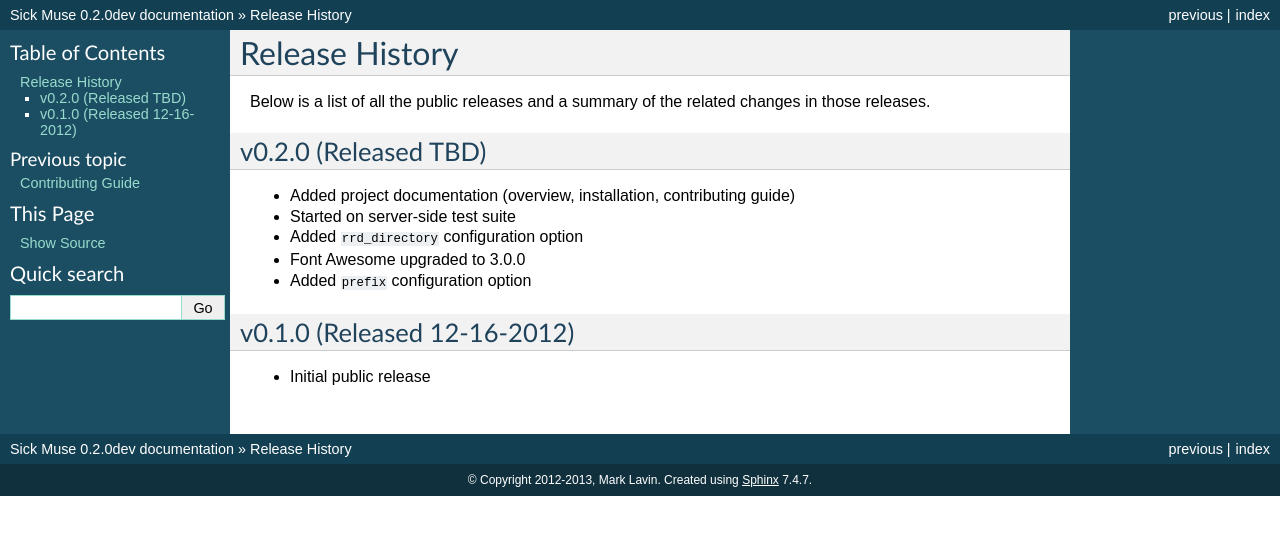
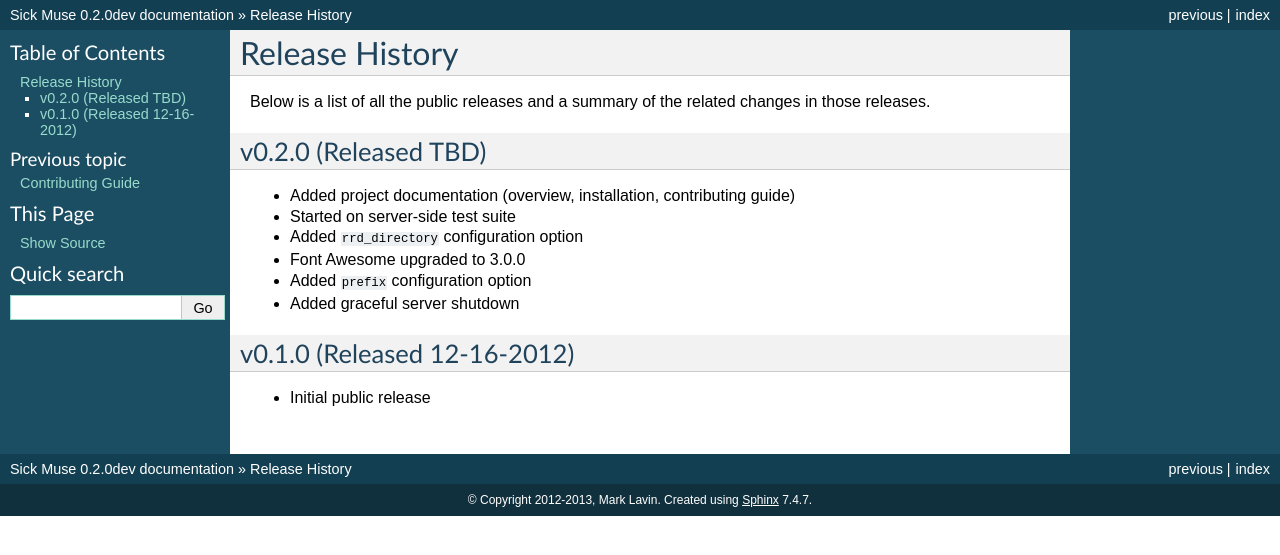
Before and after one commit to mlavin/sickmuse, a Sphinx documentation site: the page built from docs/releases.rst, in a window 1280 px wide. Shown: the top 555 px of the page. Built offline with Sphinx 7.4.7, drawn with Linux system fonts in a browser that asks for light colours.

Commit message:
Release note on server shutdown.

```diff
--- a/docs/releases.rst
+++ b/docs/releases.rst
@@ -13,6 +13,7 @@ v0.2.0 (Released TBD)
 - Added ``rrd_directory`` configuration option
 - Font Awesome upgraded to 3.0.0
 - Added ``prefix`` configuration option
+- Added graceful server shutdown
 
 
 v0.1.0 (Released 12-16-2012)
```
